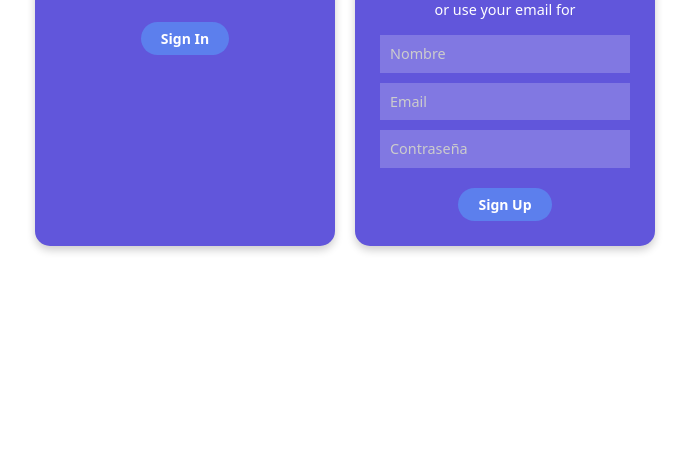
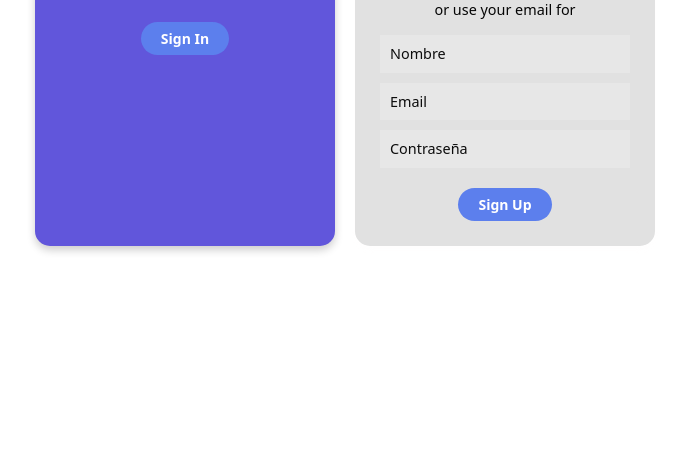
Before and after one commit to Reyes-H77/Didier_Reyes, a plain HTML site: page index.html in a window 1280 px wide. Shown: the part 333-800 px from the top of the page, without its empty margins (295-984 px from the left). Drawn offline with nearby package versions, Linux system fonts and the light colour scheme.

Commit message:
Tercer commit

```diff
--- a/css/style.css
+++ b/css/style.css
@@ -28,6 +28,16 @@
   box-shadow: 0 4px 8px rgba(0, 0, 0, 0.2);
 }
 
+.form-box.right-box {
+  background-color:#E1E1E1;
+  color: rgb(5, 5, 5);
+  width: 300px;
+  padding: 25px;
+  border-radius: 15px;
+  text-align: center;
+  box-shadow: 0 4px 8px rgba(253, 252, 252, 0.2);
+}
+
 /* Título */
 .title {
   font-size: 1.6rem;
@@ -47,12 +57,12 @@
   padding: 8px 10px;
   background-color: rgba(255, 255, 255, 0.2);
   border: none;
-  color: white;
+  color: rgb(12, 12, 12);
   font-size: 0.9rem;
 }
 
 .form-input::placeholder {
-  color: #ccc;
+  color: #0c0c0c;
 }
 
 .form-input:focus {
--- a/index.html
+++ b/index.html
@@ -17,7 +17,7 @@
     <a href="index.html" class="btn btn-light btn-sm form-btn">Sign In</a>
   </div>
 
-    <div class="form-box">
+    <div class="form-box right-box">
       <h4 class="title">Create Account</h4>
 
           <nav class="navigator">
```
Also changed, not shown: formulario.html (+10 -4 lines).
